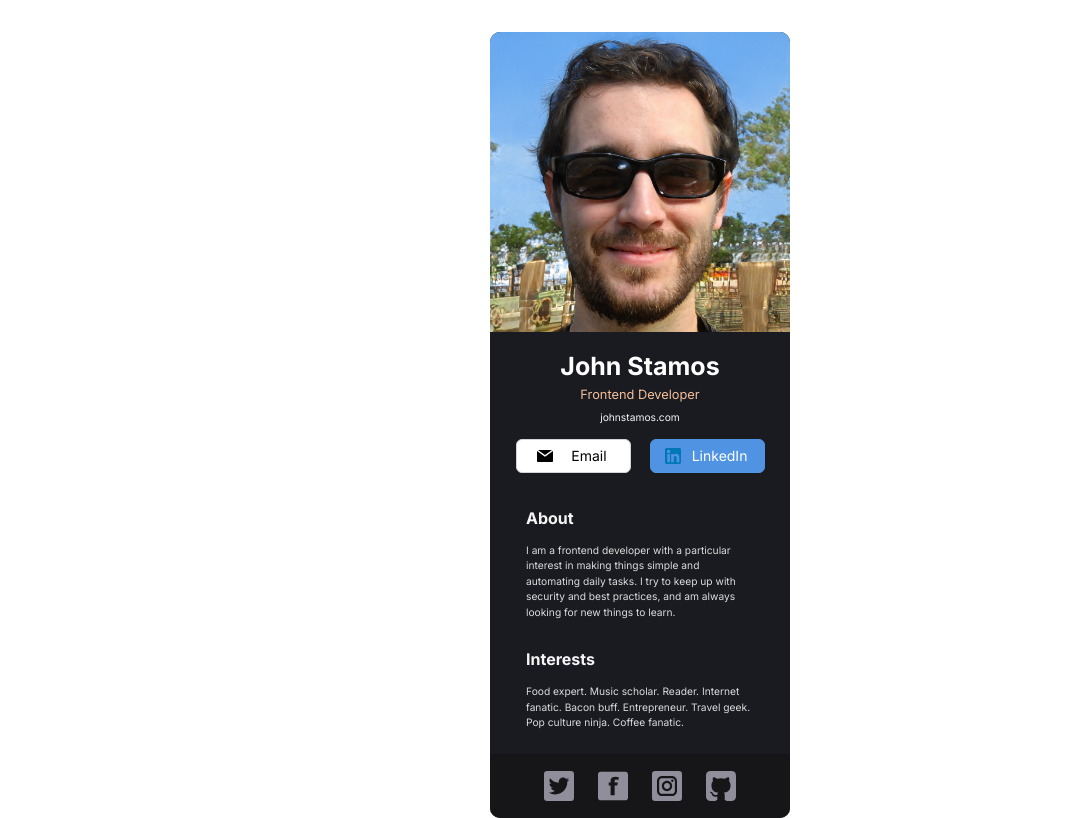
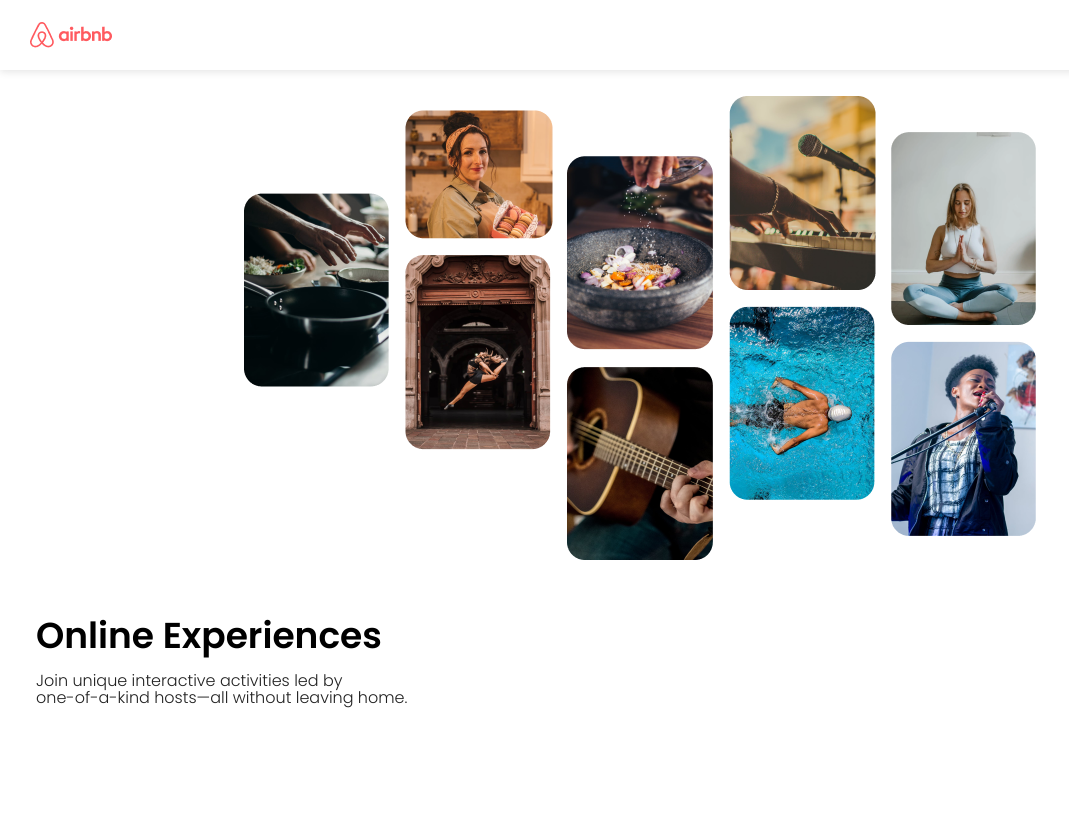
Before and after one commit to Lyletimotheus/ReactJS, a React (Create React App) app in the folder React JS - Tut 2022/my-app/: page / in a window 1280 px wide. Shown: the whole page, without its empty margins (0-1069 px from the left). Built offline with nearby package versions, Linux system fonts and the light colour scheme.

Commit message:
project 3 setup

```diff
--- a/React JS - Tut 2022/my-app/src/App.js
+++ b/React JS - Tut 2022/my-app/src/App.js
@@ -5,11 +5,18 @@
 // import Page from './project_1/components/Page';
 
 // *** PROJECT 2 IMPORTS ***
-import Info from './project_2/components/Info';
-import About from './project_2/components/About';
-import Interests from './project_2/components/Interests';
-import Footer from './project_2/components/Footer';
-import './project_2/App.css';
+// import Info from './project_2/components/Info';
+// import About from './project_2/components/About';
+// import Interests from './project_2/components/Interests';
+// import Footer from './project_2/components/Footer';
+// import './project_2/App.css';
+
+// *** PROJECT 3 IMPORTS ***
+import Header from './project_3/components/Header';
+import Hero from './project_3/components/Hero';
+import Card from './project_3/components/Card';
+import './project_3/App.css';
+
 // ------------------------------------ IMPORTS END --------------------------------------
 
 
@@ -25,14 +32,27 @@
 // }
 
 // PROJECT 2 FUNCTION
+// function App() {
+//   return (
+//     <div className="card-container">
+//       <main>
+//         < Info />
+//         < About />
+//         < Interests />
+//         < Footer />
+//       </main>
+//     </div>
+//   );
+// }
+
+// PROJECT 3 function
 function App() {
   return (
-    <div className="card-container">
+    <div>
+      <Header />
       <main>
-        < Info />
-        < About />
-        < Interests />
-        < Footer />
+        <Hero />
+        <Card />
       </main>
     </div>
   );
--- /dev/null
+++ b/React JS - Tut 2022/my-app/src/project_3/App.css
@@ -0,0 +1,400 @@
+@import url('https://fonts.googleapis.com/css2?family=Poppins:wght@300;400;500;600&display=swap');
+
+/*! normalize.css v8.0.1 | MIT License | github.com/necolas/normalize.css */
+
+/* Document
+   ========================================================================== */
+
+/**
+ * 1. Correct the line height in all browsers.
+ * 2. Prevent adjustments of font size after orientation changes in iOS.
+ */
+
+ html {
+    line-height: 1.15; /* 1 */
+    -webkit-text-size-adjust: 100%; /* 2 */
+  }
+
+  /* Sections
+     ========================================================================== */
+
+  /**
+   * Remove the margin in all browsers.
+   */
+
+  body {
+    margin: 0;
+  }
+
+  /**
+   * Render the `main` element consistently in IE.
+   */
+
+  main {
+    display: block;
+  }
+
+  /**
+   * Correct the font size and margin on `h1` elements within `section` and
+   * `article` contexts in Chrome, Firefox, and Safari.
+   */
+
+  h1 {
+    font-size: 2em;
+    margin: 0.67em 0;
+  }
+
+  /* Grouping content
+     ========================================================================== */
+
+  /**
+   * 1. Add the correct box sizing in Firefox.
+   * 2. Show the overflow in Edge and IE.
+   */
+
+  hr {
+    box-sizing: content-box; /* 1 */
+    height: 0; /* 1 */
+    overflow: visible; /* 2 */
+  }
+
+  /**
+   * 1. Correct the inheritance and scaling of font size in all browsers.
+   * 2. Correct the odd `em` font sizing in all browsers.
+   */
+
+  pre {
+    font-family: monospace, monospace; /* 1 */
+    font-size: 1em; /* 2 */
+  }
+
+  /* Text-level semantics
+     ========================================================================== */
+
+  /**
+   * Remove the gray background on active links in IE 10.
+   */
+
+  a {
+    background-color: transparent;
+  }
+
+  /**
+   * 1. Remove the bottom border in Chrome 57-
+   * 2. Add the correct text decoration in Chrome, Edge, IE, Opera, and Safari.
+   */
+
+  abbr[title] {
+    border-bottom: none; /* 1 */
+    text-decoration: underline; /* 2 */
+    text-decoration: underline dotted; /* 2 */
+  }
+
+  /**
+   * Add the correct font weight in Chrome, Edge, and Safari.
+   */
+
+  b,
+  strong {
+    font-weight: bolder;
+  }
+
+  /**
+   * 1. Correct the inheritance and scaling of font size in all browsers.
+   * 2. Correct the odd `em` font sizing in all browsers.
+   */
+
+  code,
+  kbd,
+  samp {
+    font-family: monospace, monospace; /* 1 */
+    font-size: 1em; /* 2 */
+  }
+
+  /**
+   * Add the correct font size in all browsers.
+   */
+
+  small {
+    font-size: 80%;
+  }
+
+  /**
+   * Prevent `sub` and `sup` elements from affecting the line height in
+   * all browsers.
+   */
+
+  sub,
+  sup {
+    font-size: 75%;
+    line-height: 0;
+    position: relative;
+    vertical-align: baseline;
+  }
+
+  sub {
+    bottom: -0.25em;
+  }
+
+  sup {
+    top: -0.5em;
+  }
+
+  /* Embedded content
+     ========================================================================== */
+
+  /**
+   * Remove the border on images inside links in IE 10.
+   */
+
+  img {
+    border-style: none;
+  }
+
+  /* Forms
+     ========================================================================== */
+
+  /**
+   * 1. Change the font styles in all browsers.
+   * 2. Remove the margin in Firefox and Safari.
+   */
+
+  button,
+  input,
+  optgroup,
+  select,
+  textarea {
+    font-family: inherit; /* 1 */
+    font-size: 100%; /* 1 */
+    line-height: 1.15; /* 1 */
+    margin: 0; /* 2 */
+  }
+
+  /**
+   * Show the overflow in IE.
+   * 1. Show the overflow in Edge.
+   */
+
+  button,
+  input { /* 1 */
+    overflow: visible;
+  }
+
+  /**
+   * Remove the inheritance of text transform in Edge, Firefox, and IE.
+   * 1. Remove the inheritance of text transform in Firefox.
+   */
+
+  button,
+  select { /* 1 */
+    text-transform: none;
+  }
+
+  /**
+   * Correct the inability to style clickable types in iOS and Safari.
+   */
+
+  button,
+  [type="button"],
+  [type="reset"],
+  [type="submit"] {
+    -webkit-appearance: button;
+  }
+
+  /**
+   * Remove the inner border and padding in Firefox.
+   */
+
+  button::-moz-focus-inner,
+  [type="button"]::-moz-focus-inner,
+  [type="reset"]::-moz-focus-inner,
+  [type="submit"]::-moz-focus-inner {
+    border-style: none;
+    padding: 0;
+  }
+
+  /**
+   * Restore the focus styles unset by the previous rule.
+   */
+
+  button:-moz-focusring,
+  [type="button"]:-moz-focusring,
+  [type="reset"]:-moz-focusring,
+  [type="submit"]:-moz-focusring {
+    outline: 1px dotted ButtonText;
+  }
+
+  /**
+   * Correct the padding in Firefox.
+   */
+
+  fieldset {
+    padding: 0.35em 0.75em 0.625em;
+  }
+
+  /**
+   * 1. Correct the text wrapping in Edge and IE.
+   * 2. Correct the color inheritance from `fieldset` elements in IE.
+   * 3. Remove the padding so developers are not caught out when they zero out
+   *    `fieldset` elements in all browsers.
+   */
+
+  legend {
+    box-sizing: border-box; /* 1 */
+    color: inherit; /* 2 */
+    display: table; /* 1 */
+    max-width: 100%; /* 1 */
+    padding: 0; /* 3 */
+    white-space: normal; /* 1 */
+  }
+
+  /**
+   * Add the correct vertical alignment in Chrome, Firefox, and Opera.
+   */
+
+  progress {
+    vertical-align: baseline;
+  }
+
+  /**
+   * Remove the default vertical scrollbar in IE 10+.
+   */
+
+  textarea {
+    overflow: auto;
+  }
+
+  /**
+   * 1. Add the correct box sizing in IE 10.
+   * 2. Remove the padding in IE 10.
+   */
+
+  [type="checkbox"],
+  [type="radio"] {
+    box-sizing: border-box; /* 1 */
+    padding: 0; /* 2 */
+  }
+
+  /**
+   * Correct the cursor style of increment and decrement buttons in Chrome.
+   */
+
+  [type="number"]::-webkit-inner-spin-button,
+  [type="number"]::-webkit-outer-spin-button {
+    height: auto;
+  }
+
+  /**
+   * 1. Correct the odd appearance in Chrome and Safari.
+   * 2. Correct the outline style in Safari.
+   */
+
+  [type="search"] {
+    -webkit-appearance: textfield; /* 1 */
+    outline-offset: -2px; /* 2 */
+  }
+
+  /**
+   * Remove the inner padding in Chrome and Safari on macOS.
+   */
+
+  [type="search"]::-webkit-search-decoration {
+    -webkit-appearance: none;
+  }
+
+  /**
+   * 1. Correct the inability to style clickable types in iOS and Safari.
+   * 2. Change font properties to `inherit` in Safari.
+   */
+
+  ::-webkit-file-upload-button {
+    -webkit-appearance: button; /* 1 */
+    font: inherit; /* 2 */
+  }
+
+  /* Interactive
+     ========================================================================== */
+
+  /*
+   * Add the correct display in Edge, IE 10+, and Firefox.
+   */
+
+  details {
+    display: block;
+  }
+
+  /*
+   * Add the correct display in all browsers.
+   */
+
+  summary {
+    display: list-item;
+  }
+
+  /* Misc
+     ========================================================================== */
+
+  /**
+   * Add the correct display in IE 10+.
+   */
+
+  template {
+    display: none;
+  }
+
+  /**
+   * Add the correct display in IE 10.
+   */
+
+  [hidden] {
+    display: none;
+  }
+
+  /* CUSTOM CSS STYLES */
+
+  /* NAV */
+  header nav {
+    width: 100%;
+    height: 70px;
+    background: #FFFFFF;
+    box-shadow: 0px 2.98256px 7.4564px rgba(0, 0, 0, 0.1);
+}
+
+nav > img {
+    margin-top: 22px;
+    margin-left: 30px;
+}
+
+/* HERO SECTION */
+.hero-image-container {
+    display: flex;
+    justify-content: center;
+    margin-top: 26px;
+}
+
+.hero-text-container {
+    display: flex;
+    flex-direction: column;
+    align-items: flex-start;
+    margin-top: 32px;
+    margin-left: 36px;
+
+}
+
+.hero-text-container--header {
+    font-family: 'Poppins', sans-serif;
+    font-weight: 600;
+    font-size: 36px;
+    line-height: 110%;
+    color: #000000;
+    margin-bottom: 0;
+}
+
+.hero-text-container--text {
+    margin-top: 16px;
+    font-family: 'Poppins';
+    font-weight: 300;
+    font-size: 16px;
+    line-height: 110%;
+    color: #222222;
+}
--- /dev/null
+++ b/React JS - Tut 2022/my-app/src/project_3/components/Card.js
@@ -0,0 +1,11 @@
+import React from 'react'
+
+function Card() {
+  return (
+    <section>
+
+    </section>
+  )
+}
+
+export default Card
--- /dev/null
+++ b/React JS - Tut 2022/my-app/src/project_3/components/Header.js
@@ -0,0 +1,14 @@
+import React from 'react'
+import logo from '../assets/airbnb_1.png';
+
+function Header() {
+  return (
+    <header>
+        <nav>
+            <img src={logo} alt="air bnb logo"/>
+        </nav>
+    </header>
+  )
+}
+
+export default Header
--- /dev/null
+++ b/React JS - Tut 2022/my-app/src/project_3/components/Hero.js
@@ -0,0 +1,18 @@
+import React from 'react'
+import hero_image from '../assets/hero-image.png';
+
+function Hero() {
+  return (
+    <section className='hero'>
+        <div className='hero-image-container'>
+            <img src={hero_image} alt='hero'/>
+        </div>
+        <div className='hero-text-container'>
+            <h1 className='hero-text-container--header'>Online Experiences</h1>
+            <p className='hero-text-container--text'>Join unique interactive activities led by <br /> one-of-a-kind hosts—all without leaving home.</p>
+        </div>
+    </section>
+  )
+}
+
+export default Hero
```
Also changed, not shown: React JS - Tut 2022/my-app/src/project_3/assets/airbnb_1.png (added), React JS - Tut 2022/my-app/src/project_3/assets/hero-image.png (added).
